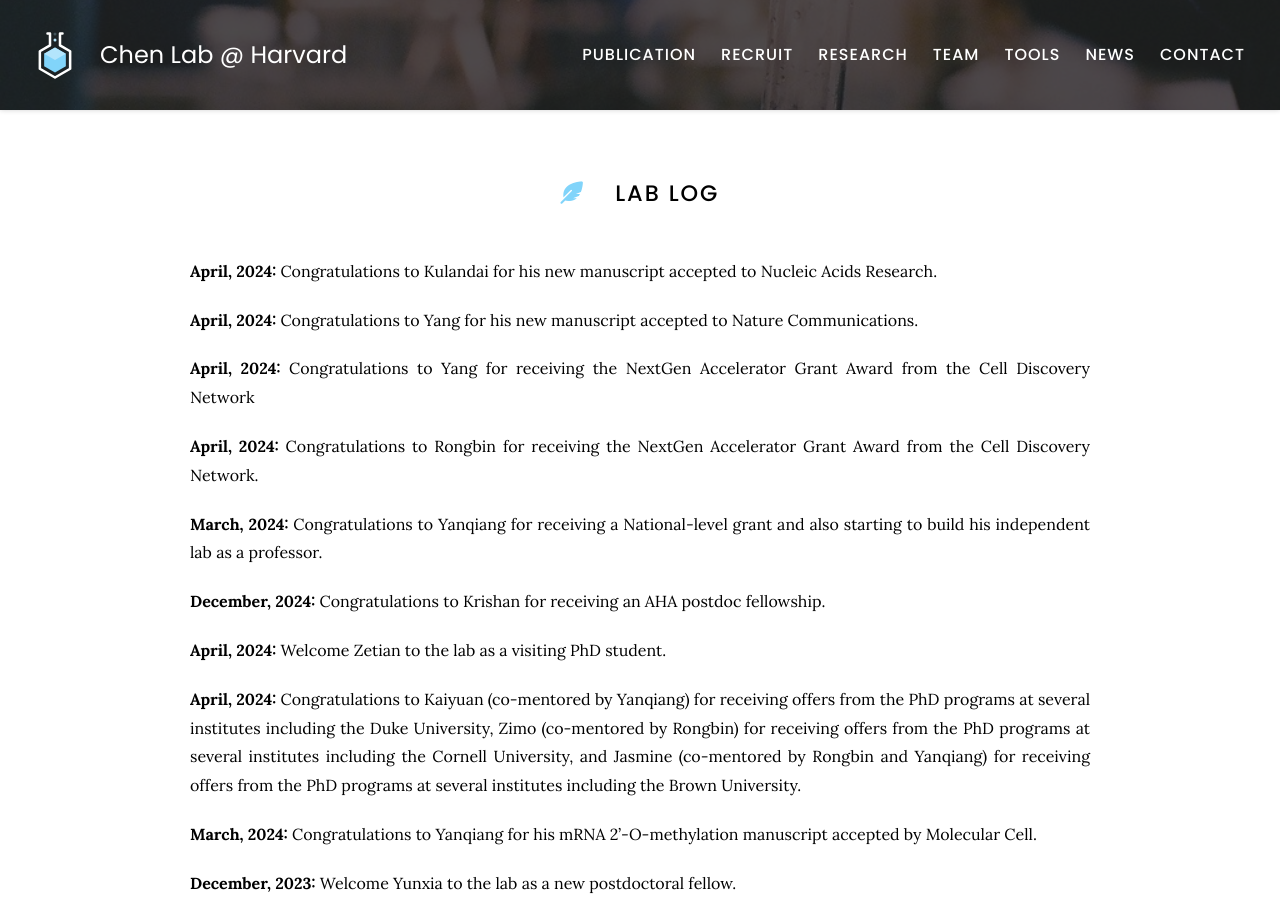
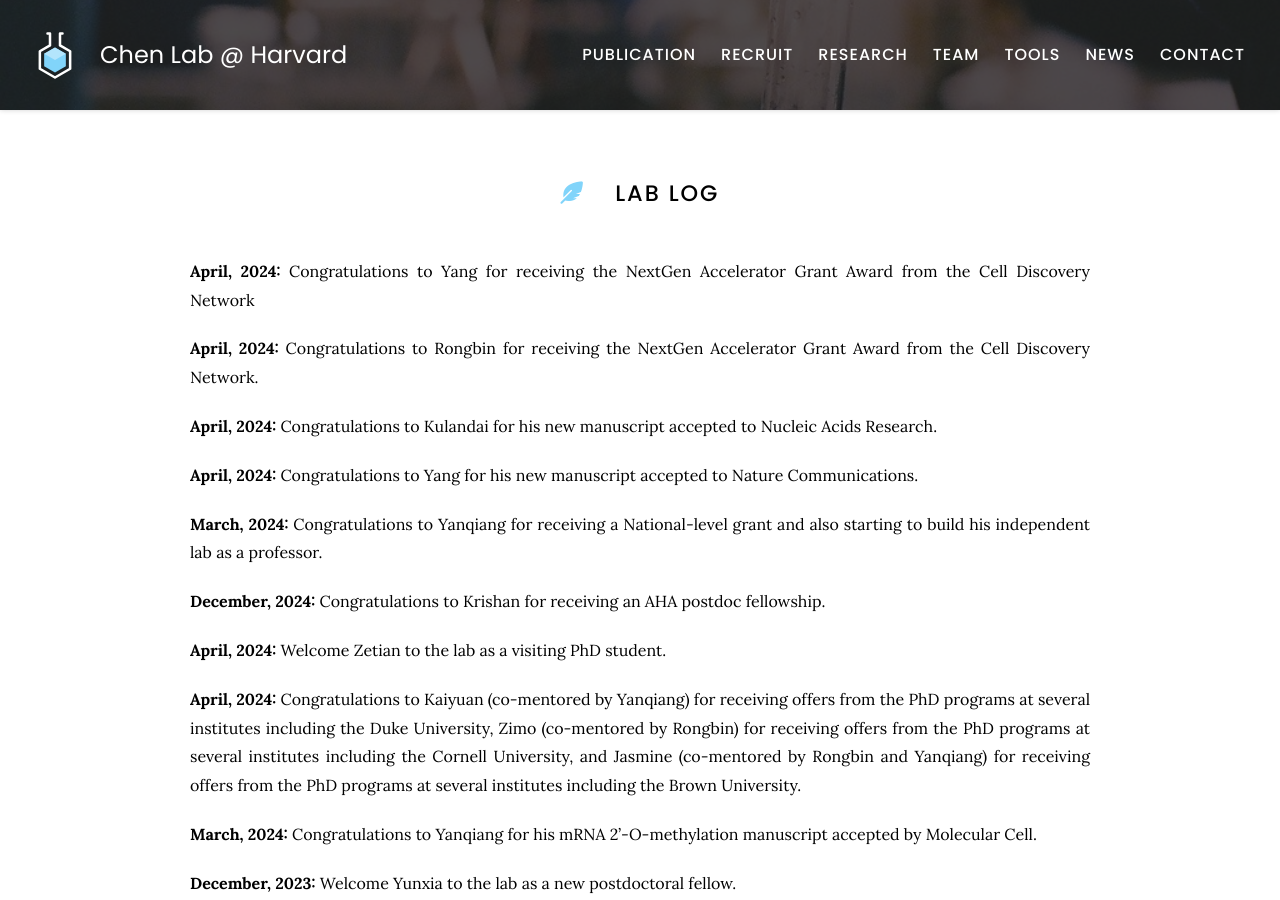
Before and after one commit to kaifuchenlab/kaifuchenlab.github.io, a Jekyll site: the page built from 7.news/index.md, in a window 1280 px wide and 900 px high. Built offline with Jekyll 4.4.1, drawn with Linux system fonts in a browser that asks for light colours.

```diff
--- a/7.news/index.md
+++ b/7.news/index.md
@@ -8,16 +8,16 @@ nav:
 # <i class="fas fa-feather-alt"></i> Lab log
 
 **April, 2024:**
+Congratulations to Yang for receiving the NextGen Accelerator Grant Award from the Cell Discovery Network
+
+**April, 2024:**
+Congratulations to Rongbin for receiving the NextGen Accelerator Grant Award from the Cell Discovery Network.
+
+**April, 2024:**
 Congratulations to Kulandai for his new manuscript accepted to Nucleic Acids Research.
 
 **April, 2024:**
 Congratulations to Yang for his new manuscript accepted to Nature Communications.
-
-**April, 2024:**
-Congratulations to Yang for receiving the NextGen Accelerator Grant Award from the Cell Discovery Network
-
-**April, 2024:**
-Congratulations to Rongbin for receiving the NextGen Accelerator Grant Award from the Cell Discovery Network.
 
 **March, 2024:**
 Congratulations to Yanqiang for receiving a National-level grant and also starting to build his independent lab as a professor.
```
